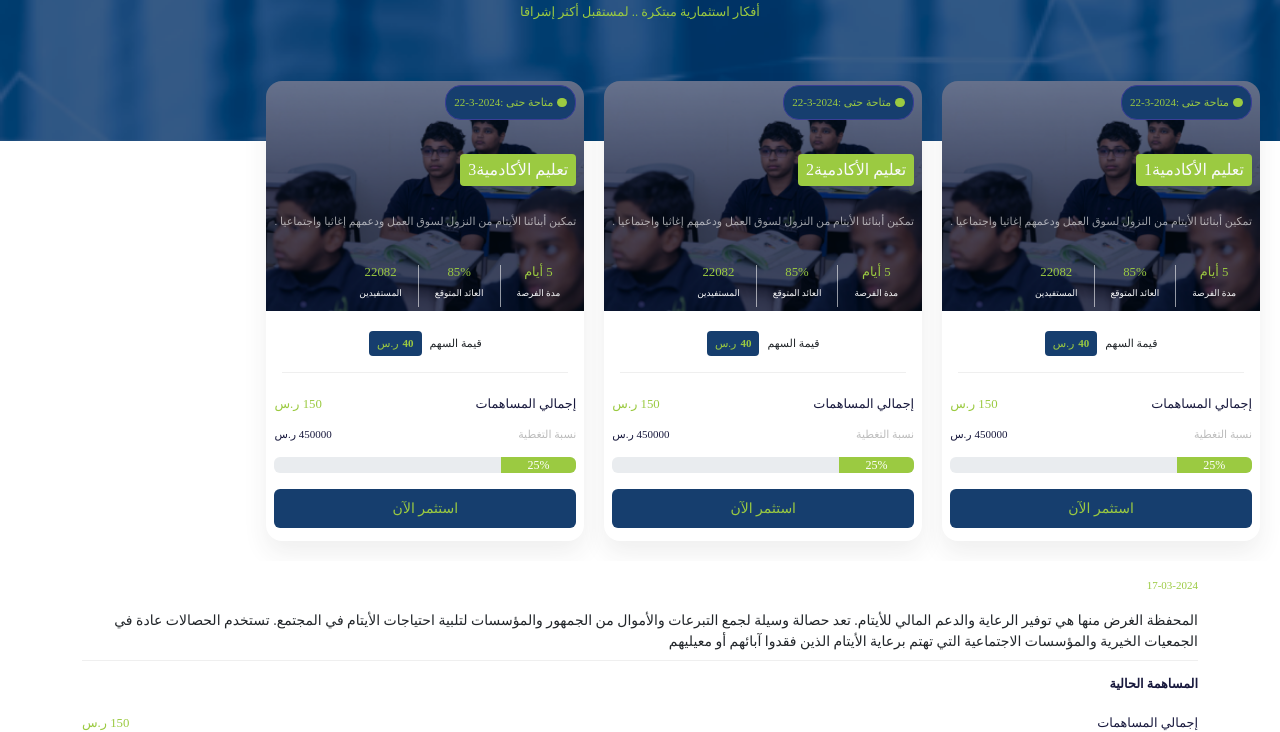
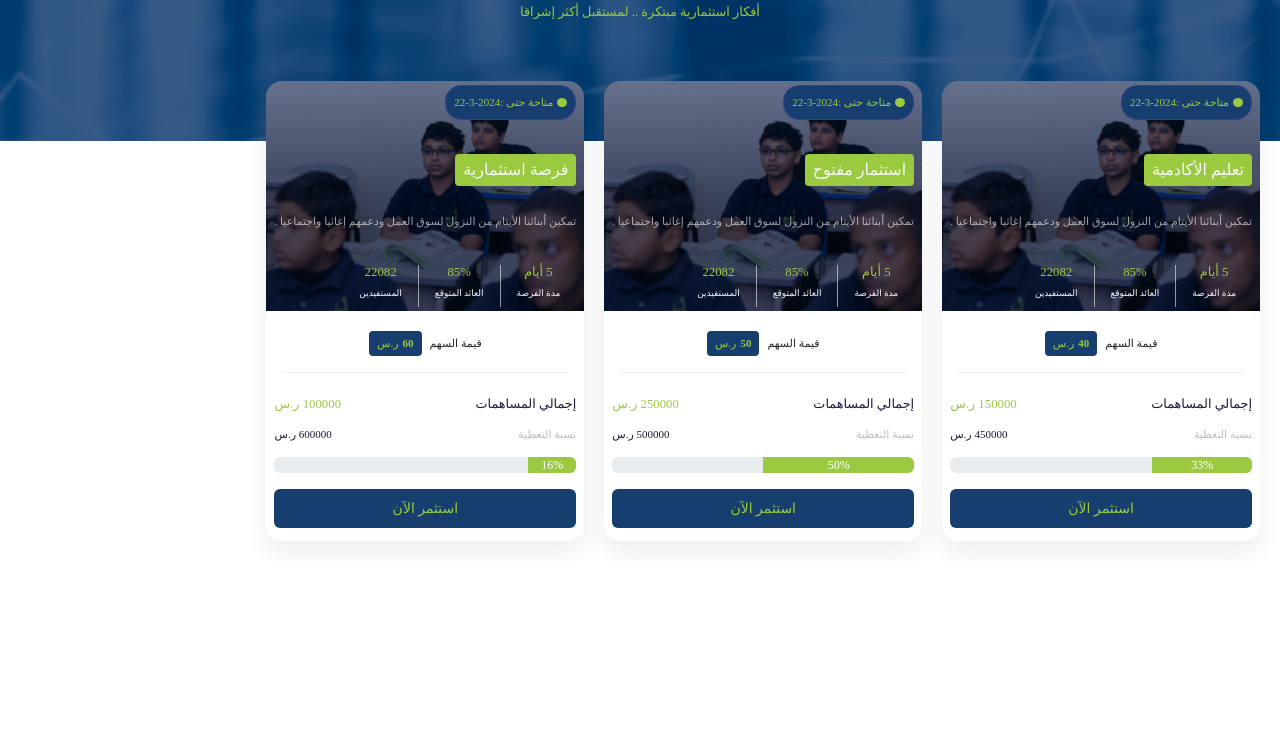
Before and after one commit to Mohie800/aytam, a plain HTML site: page investment.html in a window 1280 px wide. Shown: the part 227-959 px from the top of the page. After the commit the page ends 800 px from the top, so only its background shows below. Drawn offline with nearby package versions, Linux system fonts and the light colour scheme; a web font is replaced by a local one.

Commit message:
change content

```diff
--- a/investment.html
+++ b/investment.html
@@ -143,9 +143,9 @@
       </h6>
     </div>
     <div class="inv-card-container" id="card-target"></div>
-    <div class="container d-none-sm">
+    <div class="container d-sm-none">
       <div class="text-lightGreen font-s-11 my-3">17-03-2024</div>
-      <p class="font-s-14 display-box-top pb-2">
+      <p class="font-s-14 display-box-top pb-2" id="text-container">
         المحفظة الغرض منها هي توفير الرعاية والدعم المالي للأيتام. تعد حصالة
         وسيلة لجمع التبرعات والأموال من الجمهور والمؤسسات لتلبية احتياجات
         الأيتام في المجتمع. تستخدم الحصالات عادة في الجمعيات الخيرية والمؤسسات
@@ -154,11 +154,11 @@
       <h6 class="blue font-weight-bold">المساهمة الحالية</h6>
       <div class="d-flex justify-content-between my-2 mt-4">
         <h6 class="blue">إجمالي المساهمات</h6>
-        <h6 class="text-lightGreen">150 ر.س</h6>
+        <h6 class="text-lightGreen" id="covered">150 ر.س</h6>
       </div>
       <div class="d-flex justify-content-between my-2">
         <h6 class="display-text font-s-11">نسبة التغطية</h6>
-        <h6 class="blue font-s-11">450000 ر.س</h6>
+        <h6 class="blue font-s-11" id="total">450000 ر.س</h6>
       </div>
       <div class="progress">
         <div
@@ -168,6 +168,7 @@
           aria-valuenow="25"
           aria-valuemin="0"
           aria-valuemax="100"
+          id="percentage"
         >
           25%
         </div>
@@ -343,9 +344,37 @@
     <!-- dinamic script -->
     <script>
       const data = [
-        { name: "تعليم الأكادمية1", id: 1, value: 40 },
-        { name: "تعليم الأكادمية2", id: 2, value: 50 },
-        { name: "تعليم الأكادمية3", id: 3, value: 60 },
+        {
+          name: "تعليم الأكادمية",
+          id: 1,
+          value: 40,
+          total: 450000,
+          covered: 150000,
+          percentage: "33%",
+          text: ` المحفظة الغرض منها هي توفير الرعاية والدعم المالي للأيتام. تعد حصالة
+        وسيلة لجمع التبرعات والأموال من الجمهور والمؤسسات لتلبية احتياجات
+        الأيتام في المجتمع. تستخدم الحصالات عادة في الجمعيات الخيرية والمؤسسات
+        الاجتماعية التي تهتم برعاية الأيتام الذين فقدوا آبائهم أو معيليهم`,
+        },
+        {
+          name: "استثمار مفتوح",
+          id: 2,
+          value: 50,
+          total: 500000,
+          covered: 250000,
+          percentage: "50%",
+          text: `هذا النص هو مثال لنص يمكن أن يستبدل في نفس المساحة، لقد تم توليد هذا النص من مولد النص العربى، حيث يمكنك أن تولد مثل هذا النص أو العديد من النصوص الأخرى إضافة إلى زيادة عدد الحروف التى يولدها التطبيق.
+إذا كنت تحتاج إلى عدد أكبر من الفقرات يتيح لك مولد النص العربى زيادة عدد الفقرات كما تريد، النص لن يبدو مقسما ولا يحوي أخطاء لغوية، `,
+        },
+        {
+          name: "فرصة استثمارية",
+          id: 3,
+          value: 60,
+          total: "600000",
+          covered: "100000",
+          percentage: "16%",
+          text: `ومن هنا وجب على المصمم أن يضع نصوصا مؤقتة على التصميم ليظهر للعميل الشكل كاملاً،دور مولد النص العربى أن يوفر على المصمم عناء البحث عن نص بديل لا علاقة له بالموضوع الذى يتحدث عنه التصميم فيظهر بشكل لا يليق.`,
+        },
       ];
       let stockValue = $("#stock-value");
 
@@ -397,28 +426,28 @@
             <div
               class="bg-lightBlue d-flex gap-1 rounded-1 text-lightGreen font-s-11 px-2 py-1"
             >
-              <strong>40</strong>
+              <strong>${item.value}</strong>
               ر.س
             </div>
           </div>
           <div class="d-flex justify-content-between my-2 mt-4">
             <h6 class="blue">إجمالي المساهمات</h6>
-            <h6 class="text-lightGreen">150 ر.س</h6>
+            <h6 class="text-lightGreen">${item.covered} ر.س</h6>
           </div>
           <div class="d-flex justify-content-between my-2">
             <h6 class="display-text font-s-11">نسبة التغطية</h6>
-            <h6 class="blue font-s-11">450000 ر.س</h6>
+            <h6 class="blue font-s-11">${item.total} ر.س</h6>
           </div>
           <div class="progress">
             <div
               class="progress-bar progress-bg"
               role="progressbar"
-              style="width: 25%"
-              aria-valuenow="25"
+              style="width: ${item.percentage}"
+              aria-valuenow="${item.percentage}"
               aria-valuemin="0"
               aria-valuemax="100"
             >
-              25%
+            ${item.percentage}
             </div>
           </div>
         </div>
@@ -441,14 +470,22 @@
       //   console.log(e.currentTarget.scrollWidth);
       // });
 
+      const total = $("#total");
+      const covered = $("#covered");
+      const textContainer = $("#text-container");
+      const percentage = $("#percentage");
       cardContainer.on("scroll", function () {
         $("#card-target .inv-card").each(function (i, elem) {
           let left = $(this).offset().left;
 
           if (left > -50 && left < window.innerWidth - 100) {
             // $(this).addClass("mvisible");
-            console.log($(elem).data());
-            stockValue.text($(elem).data().value);
+            total.text(`${$(elem).data().total} ر.س`);
+            covered.text(`${$(elem).data().covered} ر.س`);
+            percentage.css({ width: $(elem).data().percentage });
+            percentage.text($(elem).data().percentage);
+            textContainer.text($(elem).data().text);
+            stockValue.text(`${$(elem).data().value} ر.س`);
           } else {
             if ($(this).hasClass("mvisible")) {
               // $(this).removeClass("mvisible");
```
